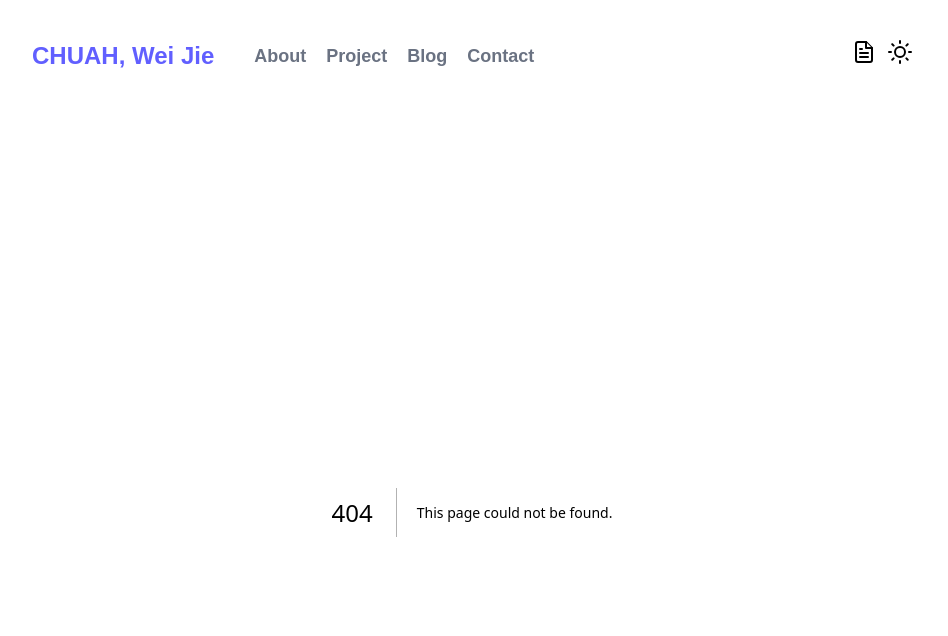
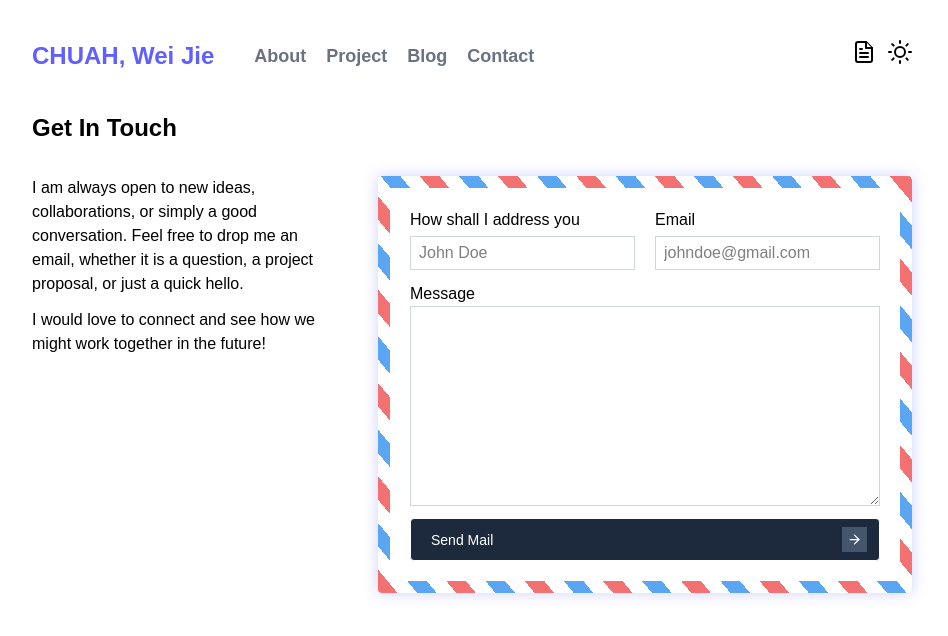
Before and after one commit to chuahweijie-01/portfolio, a Next.js app: page /contact in a window 1280 px wide. Before the commit this address had no page. Shown: the top 636 px of the page, without its empty margins (168-1116 px from the left). Built offline with nearby package versions, Linux system fonts and the light colour scheme.

Commit message:
feat: added contact page (#16)

```diff
--- a/app/assets/mock/career.json
+++ b/app/assets/mock/career.json
@@ -9,7 +9,7 @@
         "endYear": "",
         "endMonth": "",
         "isCurrent": true,
-        "description": "Successfully completed a full development sprint for CAREV2, enhancing the user experience of an aging application through a technology stack upgrade using .NET Core and Angular. Collaborated closely with the Data Hub team to design and integrate RESTful APIs for efficient and secure data transfer. Led the UI redesign and implementation of the NSU application, achieving reduced application size and improved performance by introducing dynamic rendering and reusable Angular shared components. Designed and delivered a proof of concept (POC) for the AML EWRA application within three months, including SQL database architecture and data modeling as part of a broader system revamp initiative. Actively maintained multiple applications, authored technical documentation, and developed comprehensive test cases to ensure functionality, stability, and quality assurance.",
+        "description": "Successfully completed a full development sprint for CAREV2, enhancing the user experience of an aging application through a technology stack upgrade using .NET Core and Angular. Collaborated closely with the Data Hub team to design and integrate RESTful APIs for efficient and secure data transfer. Involved in complete revamping of user interface of NSU application, including Angular upgrade, introducing dynamic rendering and reusable shared components for performance and size enhancement. Designed and delivered a proof of concept (POC) for the AML EWRA application within three months, including SQL database architecture and data modeling. Actively maintained multiple applications, create technical documentation, and developed comprehensive test cases to ensure functionality, stability, and quality assurance.",
         "stack": [
             {
                 "id": 1,
@@ -79,7 +79,7 @@
         "endYear": "2022",
         "endMonth": "November",
         "isCurrent": false,
-        "description": "Designed, implemented, and upgraded an in-house material control tool tailored to the specific requirements of buyers and planners, successfully transforming manual Excel-based workflows into a streamlined, automated system process. Spearheaded the transition of the annual Q2 and Q4 inventory count processes into a centralized platform, significantly reducing human errors, simplifying operational complexity, and enhancing transparency and traceability of actions. Conducted comprehensive analysis and architectural planning of dynamic system components to centralize operations and eliminate duplicated process flows, effectively accelerating development timelines and ensuring consistent delivery of user requirements for similar configurations.",
+        "description": "Designed, implemented, and upgraded an in-house material control tool according to buyers and planners requirements. Successfully transforming manual Excel-based workflows into a streamlined, automated system process. Transition of the annual Q2 and Q4 inventory count processes into a centralized platform that helps to reduce human errors, simplifying complex operation, and enhancing transparency and traceability of actions. Analysed and architected dynamic components to centralised and eliminate replicated process flow, shortened development timeline when meeting user requirement on similar setup.",
         "stack": [
             {
                 "id": 1,
@@ -155,7 +155,7 @@
         "endYear": "2021",
         "endMonth": "March",
         "isCurrent": false,
-        "description": "Developed a full-stack e-commerce application using Node.js and Express.js, deploying the system on Heroku and architecting the underlying SQL database schema to support scalable data storage and efficient retrieval. Designed and implemented RESTful APIs to facilitate seamless data exchange across the application. Integrated Stripe as the payment gateway to securely manage user and vendor payment account details and process real-time transactions. Additionally, configured and deployed Twilio SendGrid to handle automated email workflows for user subscriptions, order confirmations, and account changes, enabling traceability of user actions and enhancing customer communication.",
+        "description": "DDeveloped e-commerce system using Node/ExpressJS framework. Deployed application under Heroku and architected SQL database design along with REST APIs that served for data transfer. Integrated Stripe as the payment gateway to securely manage user and vendor payment account details and process real-time transactions. Additionally, configured and deployed Twilio SendGrid to handle automated email workflows for user subscriptions, order confirmations, and account changes, enabling traceability of user actions and enhancing customer communication.",
         "stack": [
             {
                 "id": 1,
--- a/app/career-path/page.tsx
+++ b/app/career-path/page.tsx
@@ -18,7 +18,7 @@ const CareerPath = () => {
           </div>
           <div className='lg:w-4/5'>
             <div className='flex gap-1 items-start lg:items-center pb-2 flex-col lg:flex-row'>
-              <span className='font-bold lg:group-hover:text-indigo-500'>{career.designation}</span>
+              <span className='font-bold text-indigo-500'>{career.designation}</span>
               <span className='hidden lg:block'> · </span>
               <span>{career.company}</span>
               <span className='hidden lg:block'> · </span>
--- a/app/components/Body.jsx
+++ b/app/components/Body.jsx
@@ -5,9 +5,9 @@ import NavBar from "./NavBar";
 import useDarkTheme from '../hooks/useDarkTheme';
 
 const Body = ({ children }) => {
-    const bgColor = useDarkTheme() ? 'bg-black' : 'bg-white';
+    const bgColor = useDarkTheme() ? 'bg-zinc-900' : 'bg-white';
     return (
-        <body className={`${bgColor} px-7 lg:px-50`}>
+        <body className={`${bgColor} px-7 lg:px-50 bg-zin`}>
             <NavBar />
             {children}
         </body>
--- a/app/components/Button.jsx
+++ b/app/components/Button.jsx
@@ -3,11 +3,10 @@
 import React from 'react'
 
 const Button = (props) => {
-    const redirectToLink = (link) => window.location.href = link;
     return (
         <button
             className={`px-5 py-2 ${props.bgcolor} ${props.textcolor} text-sm border cursor-pointer rounded-sm`}
-            onClick={() => props.link && redirectToLink(props.link)}>{props.text}</button>
+            onClick={props.onClick}>{props.text}</button>
     )
 }
 
--- a/app/components/NavBar.jsx
+++ b/app/components/NavBar.jsx
@@ -6,7 +6,7 @@ import NavBarIcon from './NavBarIcon'
 import useDarkTheme from '../hooks/useDarkTheme';
 
 const NavBar = () => {
-    const bgColor = useDarkTheme() ? "bg-black" : "bg-white";
+    const bgColor = useDarkTheme() ? "bg-zinc-900" : "bg-white";
     const fontColor = useDarkTheme() ? "text-white" : "text-gray-500";
 
     return (
@@ -25,7 +25,7 @@ const NavBar = () => {
                             <Link href='/'>Blog</Link>
                         </li>
                         <li>
-                            <Link href='/'>Contact</Link>
+                            <Link href='/contact'>Contact</Link>
                         </li>
                     </ul>
                 </div>
--- /dev/null
+++ b/app/components/SendMailButton.jsx
@@ -0,0 +1,16 @@
+import React from 'react';
+import { ArrowRight } from 'react-feather';
+import Boop from './Boop';
+
+const SendMailButton = (props) => {
+  return (
+    <button
+      className={`flex items-center justify-between pl-5 pr-3 py-2 w-full ${props.bgcolor} ${props.textcolor} text-sm border cursor-pointer rounded-sm`}
+      onClick={props.onClick}>
+      <span>{props.text}</span>
+      <Boop x={2}><ArrowRight className='border-1 border-slate-600 bg-slate-600 p-1' size={25} /></Boop>
+    </button>
+  )
+}
+
+export default SendMailButton
--- /dev/null
+++ b/app/contact/page.tsx
@@ -0,0 +1,57 @@
+'use client';
+
+import React from 'react'
+import useDarkTheme from '../hooks/useDarkTheme';
+import SendMailButton from '../components/SendMailButton';
+
+const Contact = () => {
+    const fontColor = useDarkTheme() ? "text-white" : "text-black";
+
+    const handleSubmitEvent = (e: { preventDefault: () => void; }) => {
+        e.preventDefault();
+        alert('Woahh! Hold on tiger. This feature will be coming soon!')
+    }
+    const submitButtonConf = {
+        text: "Send Mail",
+        textcolor: "text-white",
+        bgcolor: "bg-slate-800",
+        onClick: (e: { preventDefault: () => void; }) => handleSubmitEvent(e)
+    }
+
+    return (
+        <div className={`${fontColor}`}>
+            <div className={'font-bold text-2xl pb-8'}>Get In Touch</div>
+            <div className='flex flex-col lg:flex-row gap-5 lg:gap-10'>
+                <div className='flex flex-1 lg:pb-0 flex-col gap-3'>
+                    <span>I am always open to new ideas, collaborations, or simply a good conversation. Feel free to drop me an email, whether it is a question, a project proposal, or just a quick hello.</span>
+                    <span>I would love to connect and see how we might work together in the future!</span>
+                </div>
+                <div className='flex-1 email-stripes p-3 rounded-sm shadow-[0_0_15px] shadow-indigo-500/30'>
+                    <div className='bg-white'>
+                        <form className='p-5'>
+                            <div className='flex gap-5 pb-3 flex-col lg:flex-row'>
+                                <div className='flex flex-1 flex-col'>
+                                    <span className='text-black pb-1'>How shall I address you</span>
+                                    <input type='text' placeholder='John Doe' className='border border-gray-300 px-2 py-1 text-black'></input>
+                                </div>
+                                <div className='flex flex-1 flex-col'>
+                                    <span className='text-black pb-1'>Email</span>
+                                    <input type='email' placeholder='johndoe@gmail.com' className='border border-gray-300 px-2 py-1 text-black '></input>
+                                </div>
+                            </div>
+                            <div className='flex flex-col pb-3'>
+                                <span className='text-black'>Message</span>
+                                <textarea className='border border-gray-300 px-2 py-1 min-h-50 text-black'></textarea>
+                            </div>
+                            <div>
+                                <SendMailButton {...submitButtonConf}/>
+                            </div>
+                        </form>
+                    </div>
+                </div>
+            </div>
+        </div>
+    )
+}
+
+export default Contact
--- a/app/interfaces/IButton.tsx
+++ /dev/null
@@ -1,6 +0,0 @@
-export interface IButton {
-    text: string,
-    textcolor: string,
-    bgcolor: string,
-    link?: string;
-}
--- a/app/page.tsx
+++ b/app/page.tsx
@@ -4,24 +4,25 @@ import Image from "next/image";
 import { RoughNotation, RoughNotationGroup } from "react-rough-notation";
 import me from "./assets/images/me.jpg"
 import Button from "./components/Button";
-import { IButton } from "./interfaces/IButton";
 import Boop from "./components/Boop";
 import useDarkTheme from "./hooks/useDarkTheme";
 
 export default function Home() {
 
-  const linkedInButtonConf: IButton = {
+  const redirectToLink = (link: string) => window.location.href = link;
+
+  const linkedInButtonConf = {
     text: "View LinkedIn",
     textcolor: useDarkTheme() ? "text-black" : "text-white",
     bgcolor: useDarkTheme() ? "bg-white" : "bg-slate-800",
-    link: "https://www.linkedin.com/in/chuah-wei-jie-113374191/"
+    onClick: () => redirectToLink("https://www.linkedin.com/in/chuah-wei-jie-113374191/")
   }
 
-  const gitHubButtonConf: IButton = {
+  const gitHubButtonConf = {
     text: "View Github",
     textcolor: useDarkTheme() ? "text-white" : "text-black",
     bgcolor: useDarkTheme() ? "bg-slate-800" : "bg-white",
-    link: "https://github.com/chuahweijie-01"
+    onClick: () => redirectToLink("https://github.com/chuahweijie-01")
   }
 
   const fontColor = useDarkTheme() ? "text-white" : "text-black";
--- a/app/styles/globals.css
+++ b/app/styles/globals.css
@@ -22,3 +22,9 @@
 body {
   font-family: Arial, Helvetica, sans-serif;
 }
+
+.email-stripes {
+  background: repeating-linear-gradient(50deg, #f47171 0 15px, white 0 30px, #5aa6f2 0 45px, white 0 60px);
+  width: 100%;
+  height: 100%;
+}
--- a/package.json
+++ b/package.json
@@ -12,6 +12,7 @@
     "next": "15.3.1",
     "react": "^18.2.0",
     "react-dom": "^18.2.0",
+    "react-feather": "^2.0.10",
     "react-rough-notation": "^1.0.5",
     "react-spring": "^9.7.5"
   },
```
Also changed, not shown: 1 other file (tests, documents, lock files or other folders).
